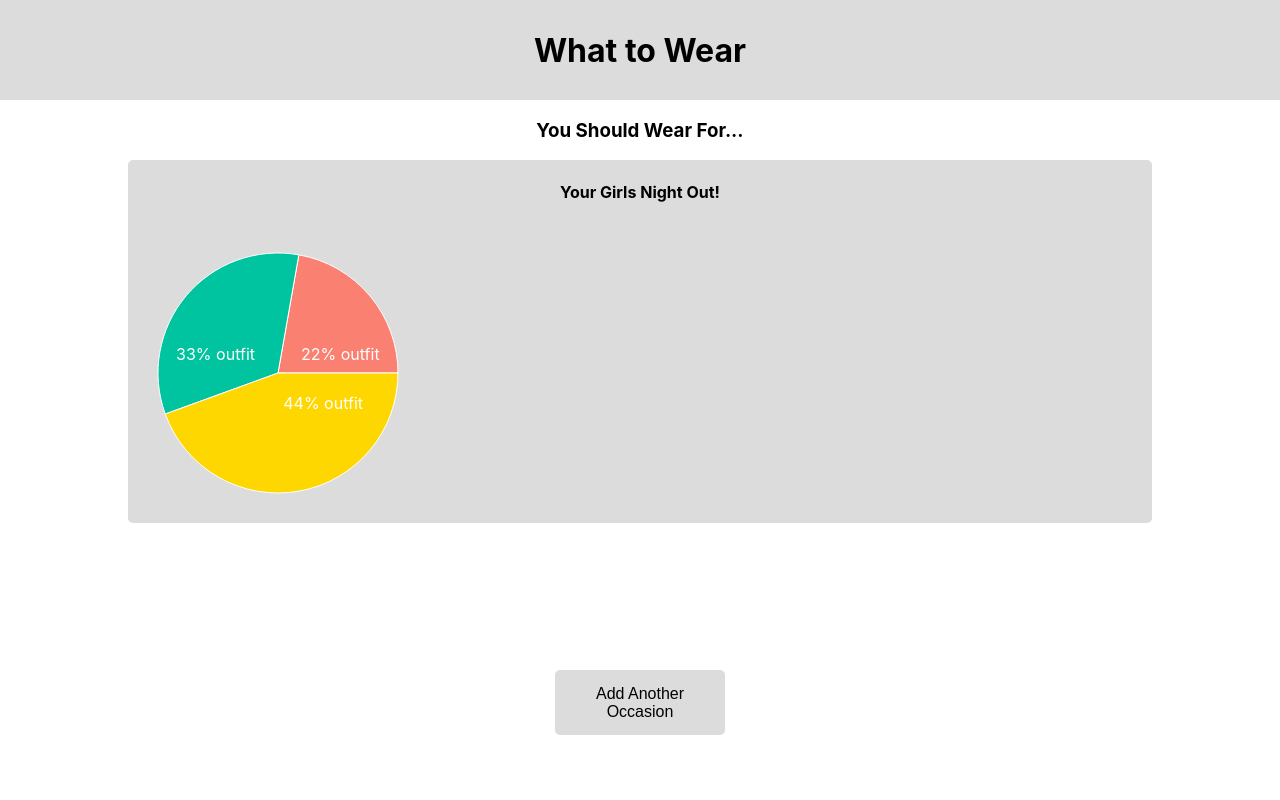
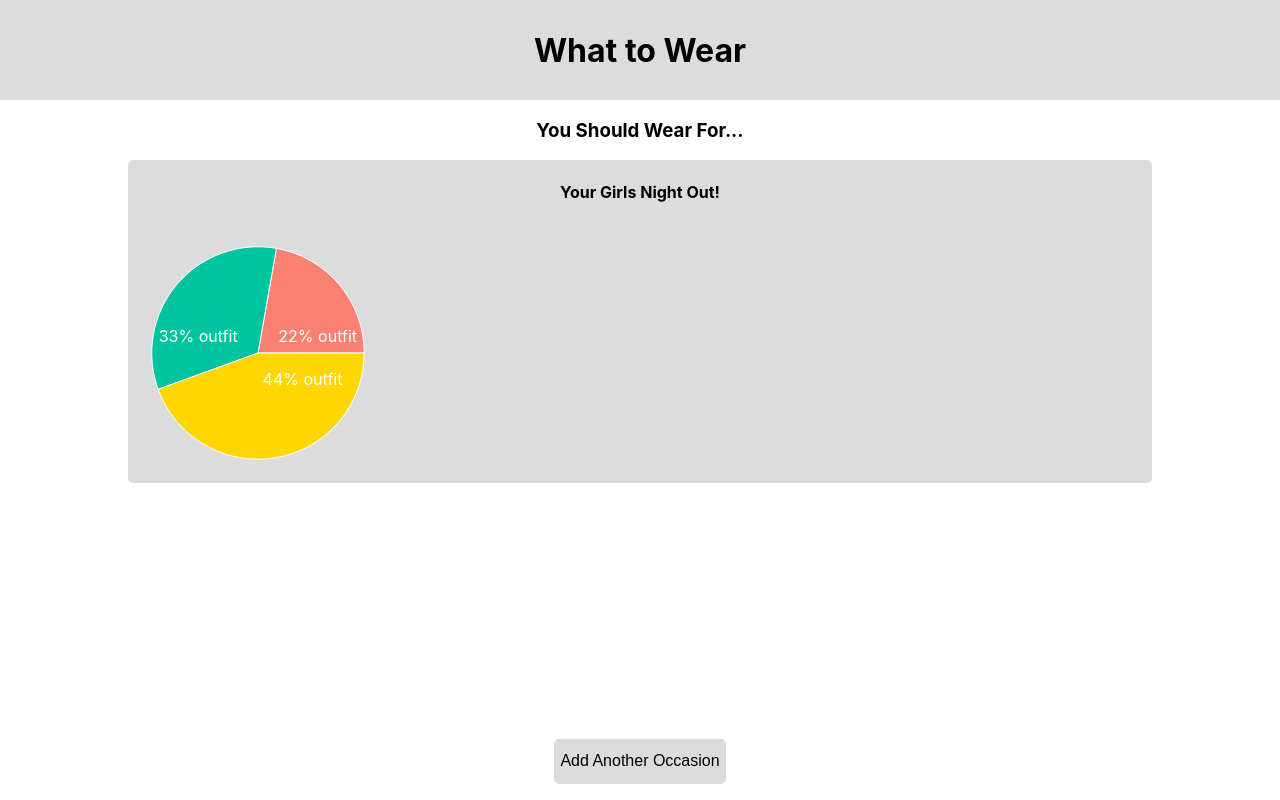
Before and after one commit to greffly/What-To-Wear, a React (Create React App) app: page /results in a window 1280 px wide. Built offline with nearby package versions, Linux system fonts and the light colour scheme.

Commit message:
add pie chart functionality

```diff
--- a/src/Occasion/Occasion.css
+++ b/src/Occasion/Occasion.css
@@ -5,10 +5,11 @@
 
 .oneUserOccasion {
   background-color: whitesmoke;
-  margin: 20px 20px 0;
+  margin: auto;
+  margin-top: 20px;
   border-radius: 5px;
   padding-top: 1px;
-  width: 280px;
+  width: 85%;
 }
 
 .userName {
--- a/src/PieChart/PieChart.css
+++ b/src/PieChart/PieChart.css
@@ -1,3 +1,4 @@
 .container {
   margin: 0;
+  width: 80%;
 }
--- a/src/PieChart/PieChart.js
+++ b/src/PieChart/PieChart.js
@@ -41,7 +41,7 @@ const renderCustomizedLabel = ({
 export default class PieChartResults extends Component {
   render() {
     return (
-      <ResponsiveContainer className='container' height={300} width={300}>
+      <ResponsiveContainer className='container' height={260} width={260}>
         <PieChart>
           <Pie
             data={data}
@@ -49,7 +49,7 @@ export default class PieChartResults extends Component {
             cy='50%'
             labelLine={false}
             label={renderCustomizedLabel}
-            outerRadius={120}
+            outerRadius='85%'
             fill='#8884d8'
             dataKey='value'
           >
--- a/src/Results/Results.css
+++ b/src/Results/Results.css
@@ -1,6 +1,6 @@
 .resultsPage {
   display: grid;
-  grid-template-rows: 100px auto 150px;
+  grid-template-rows: 100px auto 70px;
   width: 100%;
   height: 100vh;
   background-color: white;
@@ -25,7 +25,8 @@
 }
 
 #addAnotherButton {
-  width: 170px;
-  height: 65px;
-  margin: 20px;
+  width: 100%;
+  height: 45px;
+  margin: auto;
+  margin-top: 5%;
 }
```
